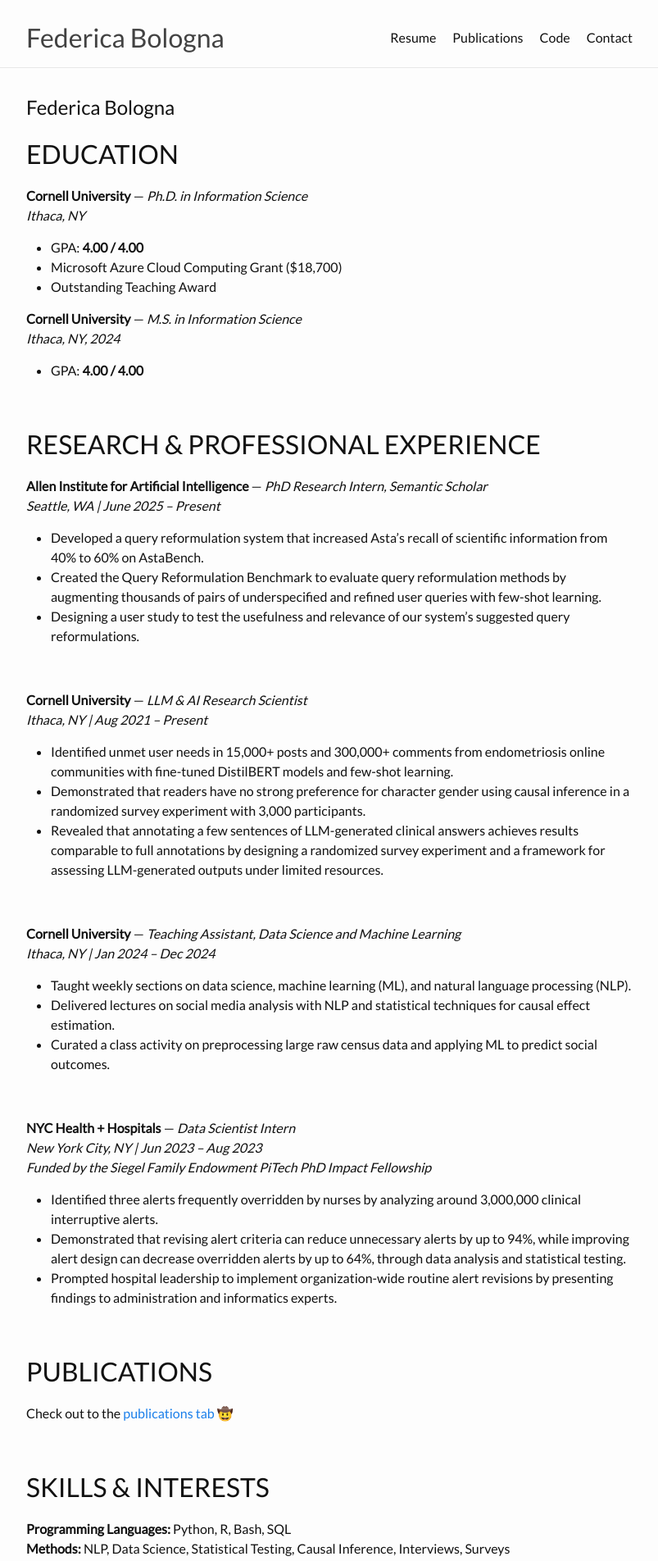
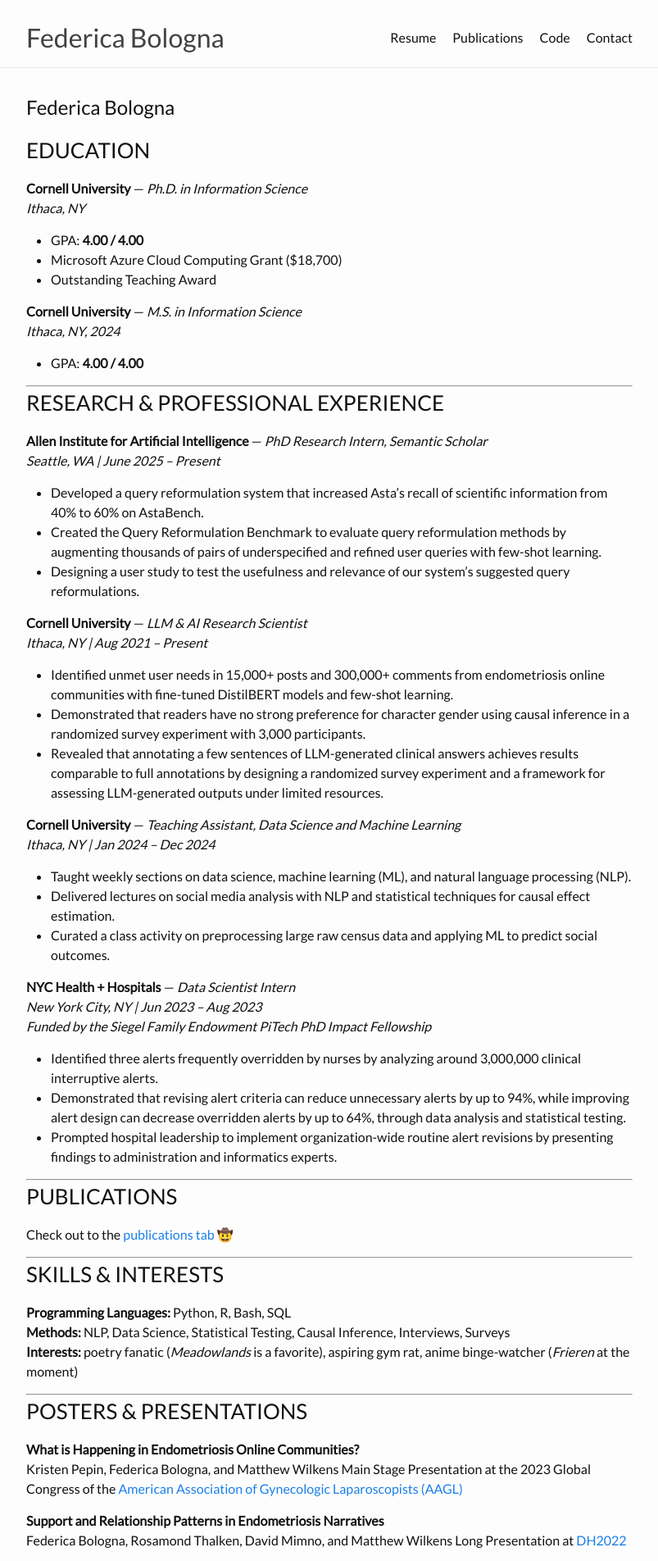
Before and after one commit to federicabologna/federicabologna.github.io, a Jekyll site: the page built from resume.markdown, in a window 1280 px wide. Shown: the top 1904 px of the page at 82% size, without its empty margins (238-1041 px from the left). Built offline with Jekyll 4.4.1, drawn with Linux system fonts in a browser that asks for light colours.

Commit message:
try again

```diff
--- a/resume.markdown
+++ b/resume.markdown
@@ -6,7 +6,7 @@ permalink: /resume/
 
 # Federica Bologna
 
-## EDUCATION
+### EDUCATION
 
 **Cornell University** — *Ph.D. in Information Science*
 *Ithaca, NY*
@@ -18,9 +18,9 @@ permalink: /resume/
 *Ithaca, NY, 2024*
 - GPA: **4.00 / 4.00**
 
-<br>
+---
 
-## RESEARCH & PROFESSIONAL EXPERIENCE
+### RESEARCH & PROFESSIONAL EXPERIENCE
 
 **Allen Institute for Artificial Intelligence** — *PhD Research Intern, Semantic Scholar*
 *Seattle, WA | June 2025 – Present*
@@ -28,23 +28,17 @@ permalink: /resume/
 - Created the Query Reformulation Benchmark to evaluate query reformulation methods by augmenting thousands of pairs of underspecified and refined user queries with few-shot learning.
 - Designing a user study to test the usefulness and relevance of our system’s suggested query reformulations.
 
-<br>
-
 **Cornell University** — *LLM & AI Research Scientist*
 *Ithaca, NY | Aug 2021 – Present*
 - Identified unmet user needs in 15,000+ posts and 300,000+ comments from endometriosis online communities with fine-tuned DistilBERT models and few-shot learning.
 - Demonstrated that readers have no strong preference for character gender using causal inference in a randomized survey experiment with 3,000 participants.
 - Revealed that annotating a few sentences of LLM-generated clinical answers achieves results comparable to full annotations by designing a randomized survey experiment and a framework for assessing LLM-generated outputs under limited resources.
 
-<br>
-
 **Cornell University** — *Teaching Assistant, Data Science and Machine Learning*
 *Ithaca, NY | Jan 2024 – Dec 2024*
 - Taught weekly sections on data science, machine learning (ML), and natural language processing (NLP).
 - Delivered lectures on social media analysis with NLP and statistical techniques for causal effect estimation.
 - Curated a class activity on preprocessing large raw census data and applying ML to predict social outcomes.
-
-<br>
 
 **NYC Health + Hospitals** — *Data Scientist Intern*
 *New York City, NY | Jun 2023 – Aug 2023*
@@ -53,23 +47,23 @@ permalink: /resume/
 - Demonstrated that revising alert criteria can reduce unnecessary alerts by up to 94%, while improving alert design can decrease overridden alerts by up to 64%, through data analysis and statistical testing.
 - Prompted hospital leadership to implement organization-wide routine alert revisions by presenting findings to administration and informatics experts.
 
-<br>
+---
 
-## PUBLICATIONS
+### PUBLICATIONS
 
 Check out to the [publications tab](https://federicabologna.github.io/publications/) 🤠
 
-<br>
+---
 
-## SKILLS & INTERESTS
+### SKILLS & INTERESTS
 
 **Programming Languages:** Python, R, Bash, SQL
 **Methods:** NLP, Data Science, Statistical Testing, Causal Inference, Interviews, Surveys
 **Interests:** poetry fanatic (*Meadowlands* is a favorite), aspiring gym rat, anime binge-watcher (*Frieren* at the moment)
 
-<br>
+---
 
-## POSTERS & PRESENTATIONS
+### POSTERS & PRESENTATIONS
 
 **What is Happening in Endometriosis Online Communities?**
 Kristen Pepin, Federica Bologna, and Matthew Wilkens
@@ -83,9 +77,9 @@ Long Presentation at [DH2022](https://dh2022.adho.org/program/presentations)
 Federica Bologna
 Presentation at *University of Naples “L’Orientale” Graduate Conference 2020*
 
-<br>
+---
 
-## TEACHING EXPERIENCE
+### TEACHING EXPERIENCE
 
 Fall 2025 — Graduate TA, INFO 2950: Introduction to Data Science, Cornell University
 Fall 2024 — Graduate TA, [INFO 3350: Text Mining for History and Literature](https://github.com/wilkens-teaching/info3350-f24), Cornell University
@@ -93,9 +87,9 @@ Spring 2024 — Graduate TA, [INFO 3370: Studying Social Inequality with Data Sc
 Spring 2023 — Graduate TA, [INFO 3370: Studying Social Inequality with Data Science](https://info3370.github.io/sp23/), Cornell University
 Spring 2022 — Graduate TA, [INFO 3350: Text Mining for History and Literature](https://github.com/wilkens-teaching/info3350-s22/tree/main), Cornell University
 
-<br>
+---
 
-## HONORS, AWARDS & SCHOLARSHIPS
+### HONORS, AWARDS & SCHOLARSHIPS
 
 2024 — **Microsoft Azure Cloud Computing Grant**, Cornell University
 2023 — **Outstanding Teaching Award**, Cornell University
```
